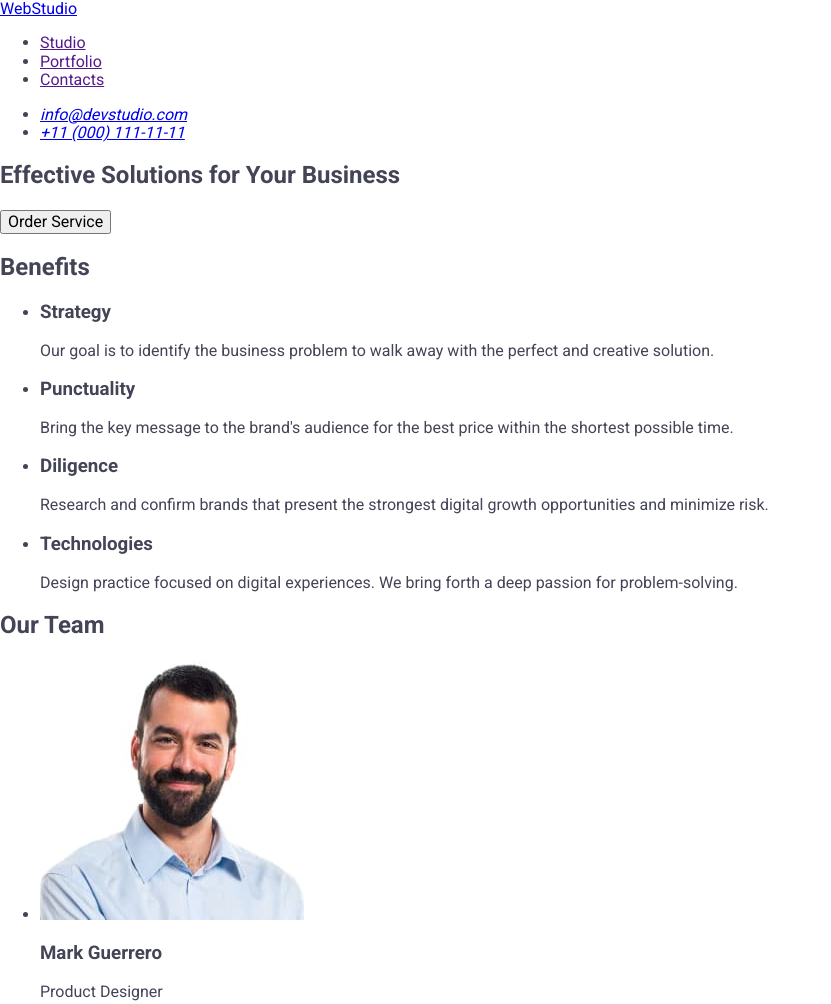
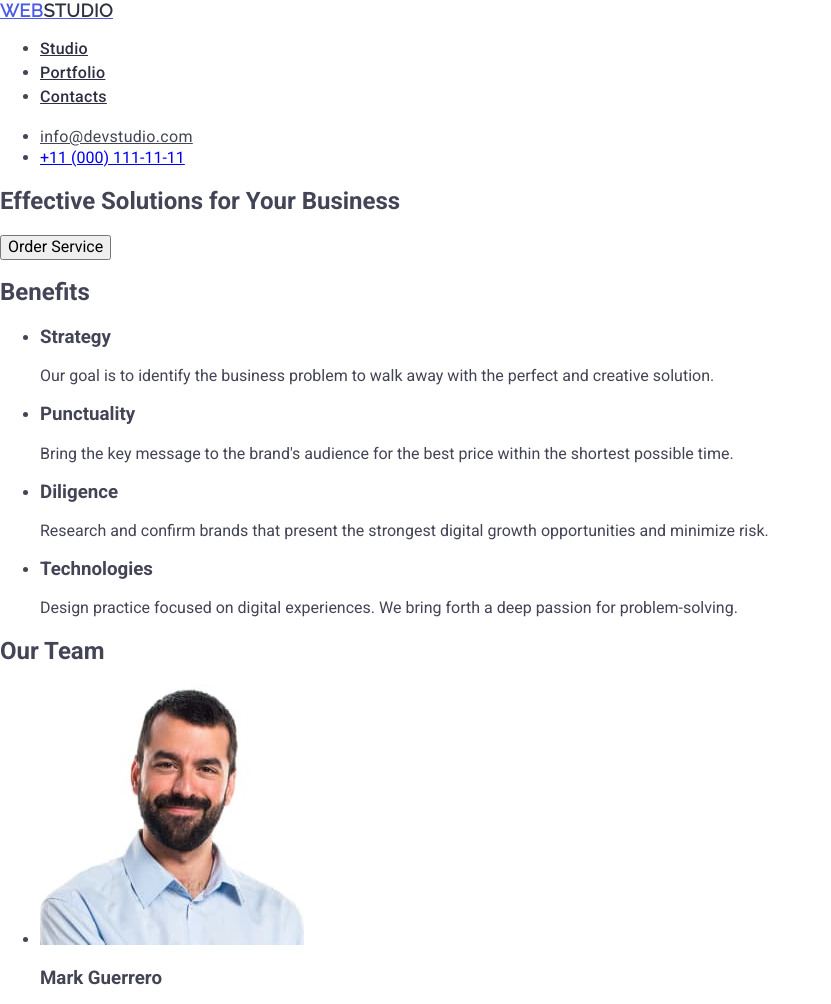
Before and after one commit to za3DopoGo/goit-markup-hw-02, a plain HTML site: page index.html in a window 1280 px wide. Shown: the top 1004 px of the page, without its empty margins (0-831 px from the left). Drawn offline with nearby package versions, Linux system fonts and the light colour scheme.

Commit message:
audit-header

```diff
--- a/css/styles.css
+++ b/css/styles.css
@@ -3,3 +3,35 @@ font-family: "Roboto", sans-serif;
 color: #434455;
 background-color: #FFFFFF;
 }
+.logo {
+    font-family: "Raleway", sans-serif;
+    font-weight: 700;
+    font-size: 18px;
+    line-height: 1.17;
+    letter-spacing: 0.03em;
+    text-transform: uppercase;
+    color: #4d5ae5;
+}
+.logo-studio {
+    color: #2e2f42;
+}
+.nav-menu {
+    font-weight: 500;
+    line-height: 1.5;
+    letter-spacing: 0.02em;
+    color: #2e2f42;
+}
+.nav-mwenu:hover, .nav-menu:focus {
+    color: #404bbf;
+    }
+address {
+    font-style: normal;
+}
+.contact {
+    line-height: 1.5;
+    letter-spacing: 0.02em;
+    color: #434455;
+}
+.contact:hover, .contact:focus {
+    color: #404bbf;
+}
--- a/index.html
+++ b/index.html
@@ -16,22 +16,22 @@
 <body>
     <header>
         <nav>
-            <a href="./index.html">WebStudio</a>
+            <a class="logo" href="./index.html">Web<span class="logo-studio">Studio</span></a>
             <ul>
                 <li>
-                    <a href="">Studio</a>
+                    <a href="./index.html" class="nav-menu">Studio</a>
                 </li>
                 <li>
-                    <a href="">Portfolio</a>
+                    <a href="" class="nav-menu">Portfolio</a>
                 </li>
                 <li>
-                    <a href="">Contacts</a>
+                    <a href="" class="nav-menu">Contacts</a>
                 </li>
             </ul>
         </nav>
-            <address>
+            <address class="address">
                 <ul>
-                    <li><a href="mailto:info@devstudio.com">info@devstudio.com</a></li>
+                    <li><a href="mailto:info@devstudio.com" class="contact">info@devstudio.com</a></li>
                     <li><a href="tel:+110001111111">+11 (000) 111-11-11</a></li>
                 </ul>
             </address>
```
